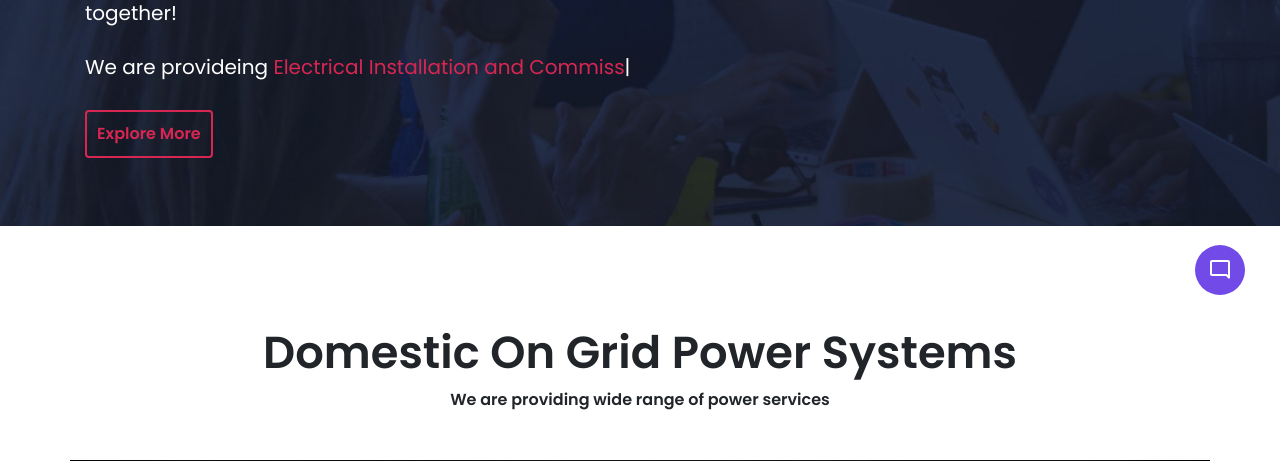
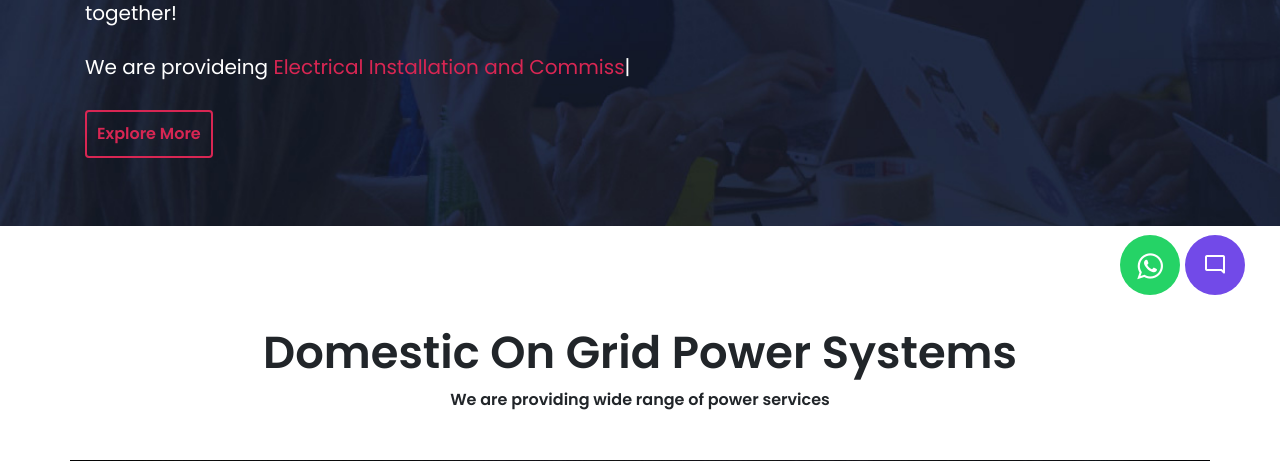
Before and after one commit to kaveeshbhashitha/temp-power-grid.lk, a PHP site: page / in a window 1280 px wide. Shown: the part 475-936 px from the top of the page. Run offline with PHP 8.4, Linux system fonts and the light colour scheme; some libraries are stand-ins or nearby versions.

Commit message:
whatsapp button added

```diff
--- a/css/chatbot.css
+++ b/css/chatbot.css
@@ -13,8 +13,8 @@
   right: 35px;
   outline: none;
   border: none;
-  height: 50px;
-  width: 50px;
+  height: 60px;
+  width: 60px;
   display: flex;
   cursor: pointer;
   align-items: center;
@@ -209,3 +209,21 @@ header h2 {
   height: 30px;
   width: 30px;
 }
+
+.float{
+	position:fixed;
+	width:60px;
+	height:60px;
+	bottom:30px;
+	right:100px;
+	background-color:#25d366;
+	color:#FFF;
+	border-radius:50px;
+	text-align:center;
+  font-size:30px;
+  z-index:100;
+}
+
+.my-float{
+	margin-top:16px;
+}
--- a/index.html
+++ b/index.html
@@ -5,7 +5,7 @@
     <meta name="viewport" content="width=device-width, initial-scale=1, shrink-to-fit=no">
     <title>Power Grid Solutions</title>
     <meta name="description" content="Power Grid Solutions">
-    <link rel="icon" href="img/supply.png" sizes="32x32" type="image/png">
+    <link rel="icon" href="img/supply.png">
     <!-- custom.css -->
     <link rel="stylesheet" href="css/custom.css">
     <script src="https://cdn.jsdelivr.net/npm/sweetalert2@10"></script>
@@ -47,7 +47,7 @@
                 <br>
             </p>
             <div data-aos="fade" data-aos-easing="linear" data-aos-duration="1000" data-aos-once="true" class="lead text-white my-4">We are provideing <span class="typing" style="color: #d82653;"></span></div>
-            <a href="#" data-aos="fade" data-aos-easing="linear" data-aos-duration="1000" data-aos-once="true" class="btn my-1 font-weight-bold" id="seemore">Explore More</a>
+            <a href="https://web.facebook.com/profile.php?id=100087342554901" target="_blank" data-aos="fade" data-aos-easing="linear" data-aos-duration="1000" data-aos-once="true" class="btn my-1 font-weight-bold" id="seemore">Explore More</a>
             <!-- <div class="d-flex mt-3">
                 <a href="service/automation.html" target="_blank" class="hoveranc">Automation</a>
                 <div class="mx-1 text-white">|</div>
@@ -84,7 +84,7 @@
                     <div class="carousel-caption d-none d-md-block">
                         <h2>Industrial Automation</h2>
                         <p>Industrial and Heavy Elctrical Automation Solutions for Industries</p>
-                        <a href="#" data-aos="fade" data-aos-easing="linear" data-aos-duration="1000" data-aos-once="true" class="btn my-1 font-weight-bold" id="seemore">See More</a>
+                        <a href="https://web.facebook.com/profile.php?id=100087342554901" target="_blank" data-aos="fade" data-aos-easing="linear" data-aos-duration="1000" data-aos-once="true" class="btn my-1 font-weight-bold" id="seemore">See More</a>
                     </div>
                 </div>
                 <div class="carousel-item">
@@ -92,7 +92,7 @@
                     <div class="carousel-caption d-none d-md-block">
                         <h2>Technical Consultation and Instructions</h2>
                         <p>We are providing reliable technical consultations and instruction services for all power services</p>
-                        <a href="#" data-aos="fade" data-aos-easing="linear" data-aos-duration="1000" data-aos-once="true" class="btn my-1 font-weight-bold" id="seemore">See More</a>
+                        <a href="https://web.facebook.com/profile.php?id=100087342554901" target="_blank" data-aos="fade" data-aos-easing="linear" data-aos-duration="1000" data-aos-once="true" class="btn my-1 font-weight-bold" id="seemore">See More</a>
                     </div>
                 </div>
                 <div class="carousel-item">
@@ -100,7 +100,7 @@
                     <div class="carousel-caption d-none d-md-block">
                         <h2>Electrical Installation Testing and Commissioning</h2>
                         <p>Electrical installation testing and commissioning for extra low voltage, low voltage, and medium voltage</p>
-                        <a href="#" data-aos="fade" data-aos-easing="linear" data-aos-duration="1000" data-aos-once="true" class="btn my-1 font-weight-bold" id="seemore">See More</a>
+                        <a href="https://web.facebook.com/profile.php?id=100087342554901" target="_blank" data-aos="fade" data-aos-easing="linear" data-aos-duration="1000" data-aos-once="true" class="btn my-1 font-weight-bold" id="seemore">See More</a>
                     </div>
                 </div>
                 <div class="carousel-item">
@@ -108,7 +108,7 @@
                     <div class="carousel-caption d-none d-md-block">
                         <h2>Communication Systems and Datacenters</h2>
                         <p>Communication Systems and Datacenters installation testing and commissioning</p>
-                        <a href="#" data-aos="fade" data-aos-easing="linear" data-aos-duration="1000" data-aos-once="true" class="btn my-1 font-weight-bold" id="seemore">See More</a>
+                        <a href="https://web.facebook.com/profile.php?id=100087342554901" target="_blank" data-aos="fade" data-aos-easing="linear" data-aos-duration="1000" data-aos-once="true" class="btn my-1 font-weight-bold" id="seemore">See More</a>
                     </div>
                 </div>
                 <div class="carousel-item">
@@ -116,7 +116,7 @@
                     <div class="carousel-caption d-none d-md-block">
                         <h2>Computer Programming and Software Development</h2>
                         <p>Power systems, Industrial automation systems, embeded software system development</p>
-                        <a href="#" data-aos="fade" data-aos-easing="linear" data-aos-duration="1000" data-aos-once="true" class="btn my-1 font-weight-bold" id="seemore">See More</a>
+                        <a href="https://web.facebook.com/profile.php?id=100087342554901" target="_blank" data-aos="fade" data-aos-easing="linear" data-aos-duration="1000" data-aos-once="true" class="btn my-1 font-weight-bold" id="seemore">See More</a>
                     </div>
                 </div>
                 <div class="carousel-item">
@@ -124,7 +124,7 @@
                     <div class="carousel-caption d-none d-md-block">
                         <h2>Renewable Energy Solutions</h2>
                         <p>Renewable energy solutions (solar, wind, mini hydro, etc.)</p>
-                        <a href="#" data-aos="fade" data-aos-easing="linear" data-aos-duration="1000" data-aos-once="true" class="btn my-1 font-weight-bold" id="seemore">See More</a>
+                        <a href="https://web.facebook.com/profile.php?id=100087342554901" target="_blank" data-aos="fade" data-aos-easing="linear" data-aos-duration="1000" data-aos-once="true" class="btn my-1 font-weight-bold" id="seemore">See More</a>
                     </div>
                 </div>
             </div>
@@ -432,6 +432,9 @@
                         <li>Address : Powergrid Solution, UBLC, <br>University of Moratuwa, Katubadda</li>
                         <li>Web: <a href="http://powergrid.lk/" style="color: #d82653;">Browse us</a></li>
                     </ul>
+                        <a href="https://web.whatsapp.com/send?phone=94712437010&amp;text=" class="float" data-action="open" data-phone="94712437010" data-message="" role="button" tabindex="0" target="_blank">
+                            <i class="fa fa-whatsapp my-float"></i>
+                        </a>
                 </div>
                 <div class="col-md-6">
                     <form action="send_email.php" method="post">
@@ -493,13 +496,13 @@
                     <a href="https://kaveeshbhashitha.github.io/" target="_blank" class="text-white">Developed by PowerGrid Solution (Pvt). Ltd.</a>
                 </div>
                 <div class="col-md-6 align-self-center text-center text-md-right my-2" id="social-media">
-                    <a href="#" class="d-inline-block text-center ml-2">
+                    <a href="https://web.facebook.com/profile.php?id=100087342554901" target="_blank" class="d-inline-block text-center ml-2">
                     	<i class="fa fa-facebook" aria-hidden="true"></i>
                     </a>
                     <a href="mailto:hasitha@powergrid.lk" class="d-inline-block text-center ml-2">
                     	<i class="fa fa-medium" aria-hidden="true"></i>
                     </a>
-                    <a href="#" class="d-inline-block text-center ml-2">
+                    <a href="https://www.linkedin.com/company/90523164/admin/feed/posts/" target="_blank" class="d-inline-block text-center ml-2">
                     	<i class="fa fa-linkedin" aria-hidden="true"></i>
                     </a>
                 </div>
```
